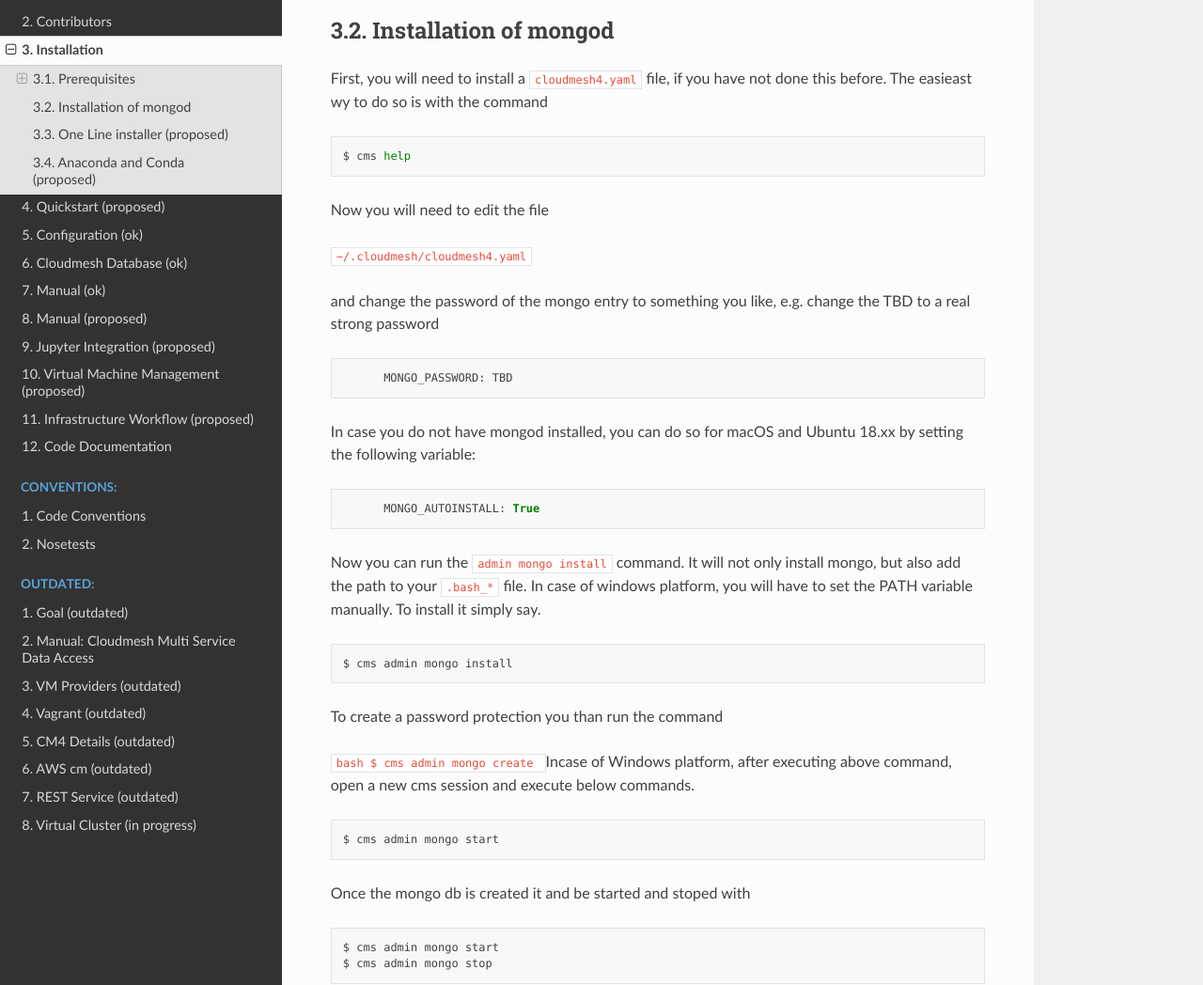
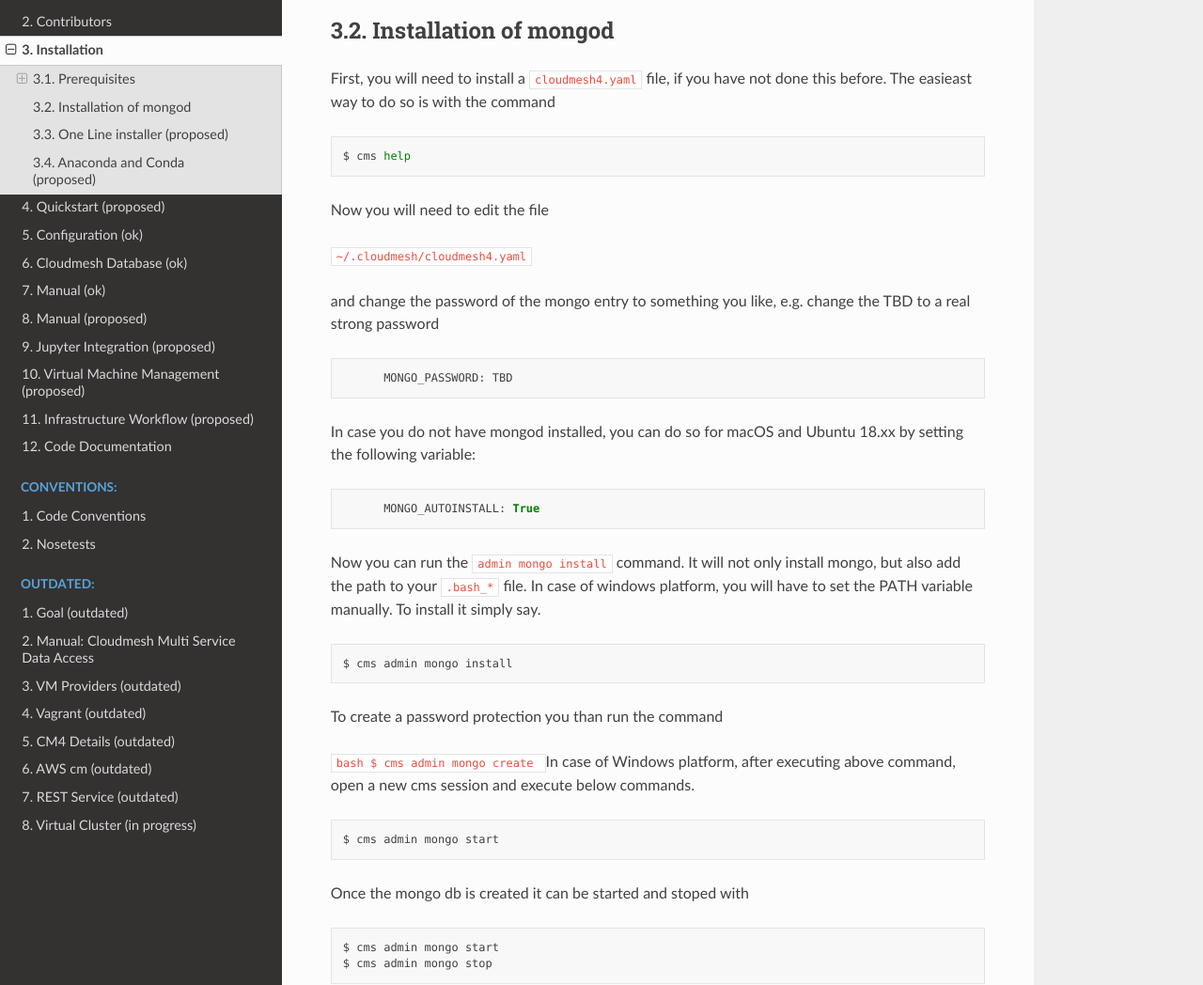
Before and after one commit to cloudmesh/cloudmesh-cloud, a Sphinx documentation site: the page built from documentation/source/install.md, in a window 1280 px wide and 1400 px high, scrolled down 1013 px. Shown: the part 184-1232 px from the top of the window at 94% size. Built offline with Sphinx 7.4.7 and the Read the Docs theme 2.0.0, drawn with Linux system fonts in a browser that asks for light colours.

Commit message:
Minor typos

````diff
--- a/documentation/source/install.md
+++ b/documentation/source/install.md
@@ -59,7 +59,7 @@
 ## Installation of mongod
 
 First, you will need to install a `cloudmesh4.yaml` file, if you have
-not done this before. The easieast wy to do so is with the command
+not done this before. The easieast way to do so is with the command
 
 ```bash
 $ cms help
@@ -95,7 +95,7 @@
 
 To create a password protection you than run the command
 
-```bash $ cms admin mongo create ``` Incase of Windows platform, after
+```bash $ cms admin mongo create ``` In case of Windows platform, after
 executing above command, open a new cms session and execute below
 commands.
 
@@ -103,7 +103,7 @@
 $ cms admin mongo start
 ```
 
-Once the mongo db is created it and be started and stoped with
+Once the mongo db is created it can be started and stoped with
 
 ```bash
 $ cms admin mongo start
````
